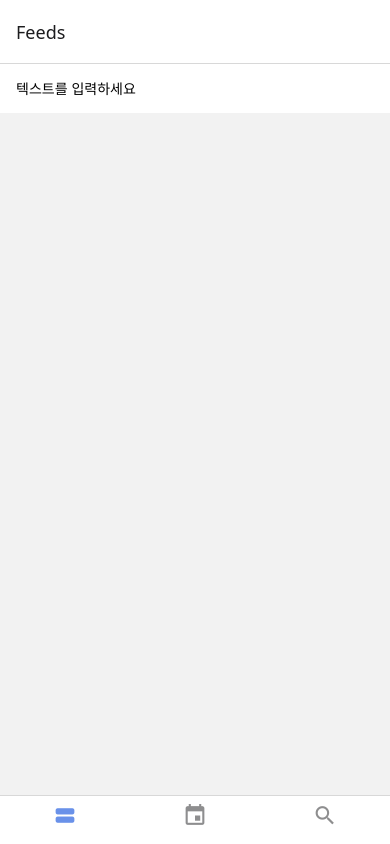
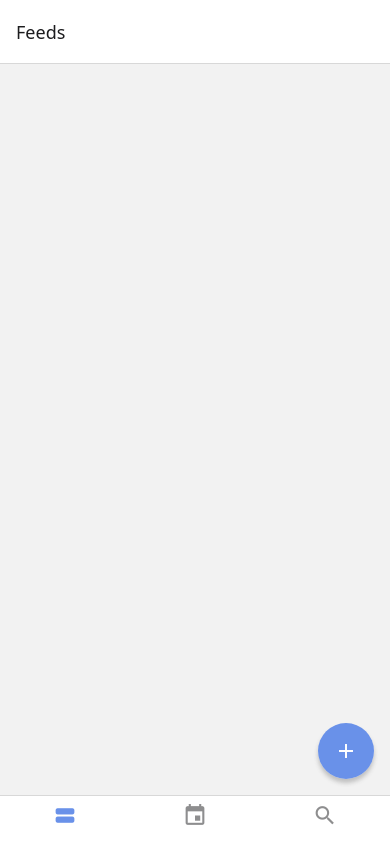
Before and after one commit to ziieun978/DayDayApp, a React Native app: screen /MainTab in a window 390 px wide. Built offline with nearby package versions, Linux system fonts and the light colour scheme.

Commit message:
writescreen 헤더 ui 준비, write button

```diff
--- /dev/null
+++ b/component/FloatingWriteBtn.js
@@ -0,0 +1,53 @@
+import { Platform, Pressable, StyleSheet, View } from 'react-native'
+import React from 'react'
+import Icon  from 'react-native-vector-icons/MaterialIcons';
+import { useNavigation } from '@react-navigation/native';
+
+function FloatingWriteBtn() {
+  const navigation = useNavigation();
+  const onPress = () => {
+    navigation.navigate('Write');
+  };
+
+
+  return (
+    <View style={styles.wrapper}>
+      <Pressable style={({pressed}) => [styles.button, Platform.OS === 'ios' && {opacity:pressed ? 0.6 : 1,},]} android_ripple={{color:'white'}} onPress={onPress}>
+        <Icon name='add' size={24} style={styles.icon} />
+      </Pressable>
+    </View>
+  );
+}
+
+const styles = StyleSheet.create({
+    wrapper: {
+        position: 'absolute',
+        bottom: 16,
+        right:16,
+        width:56,
+        height:56,
+        borderRadius:28,
+
+        //  ios-shadow
+        shadowColor:"#4d4d4d",
+        shadowOffset:{width:0, height:4},
+        shadowOpacity: 0.3,
+        shadowRadius: 4,
+
+        // android-shadow
+        elevation:5,
+        overflow:Platform.select({android:'hidden'}),
+    },
+    button: {
+        width: 56,
+        height: 56,
+        borderRadius: 28,
+        backgroundColor: '#6991e9ff',
+        justifyContent: 'center',
+        alignItems: 'center',
+    },
+    icon: {
+        color: 'white'
+    },
+})
+export default FloatingWriteBtn;
--- /dev/null
+++ b/component/TransparentCircleBtn.js
@@ -0,0 +1,45 @@
+import { Platform, Pressable, StyleSheet, View } from 'react-native'
+import React from 'react'
+import  Icon  from 'react-native-vector-icons/MaterialIcons'
+
+function TransparentCircleBtn({name, color, hasMarginRight, onPress}) {
+  return (
+    <View style={[styles.iconButtonWrapper, hasMarginRight && styles.rightMargin]}>
+        <Pressable
+            style={({pressed}) => [
+                styles.iconButton,
+                Platform.ox === 'ios' &&
+                    pressed && {
+                        backgroundColor: '#efefef',
+                    },
+            ]}
+            onPress={onPress}
+            android_ripple={{color: '#ededed'}}>
+                <Icon name={name} size={24} color={color} />
+            </Pressable>
+    </View>
+  )
+}
+
+
+const styles = StyleSheet.create({
+    iconButtonWrapper: {
+        width: 32,
+        height: 32,
+        borderRadius: 16,
+        overflow: 'hidden',
+    },
+    iconButton: {
+        alignItems: 'center',
+        justifyContent: 'center',
+        width: 32,
+        height: 32,
+        borderRadius: 16,
+    },
+
+    rightMargin: {
+        marginRight: 8,
+    }
+})
+
+export default TransparentCircleBtn
--- /dev/null
+++ b/component/WriteHeader.js
@@ -0,0 +1,45 @@
+import { StyleSheet, View } from 'react-native'
+import React from 'react'
+import { useNavigation } from '@react-navigation/native'
+import TransparentCircleBtn from './TransparentCircleBtn';
+
+function WriteHeader() {
+    const navigation = useNavigation();
+    const onGoBack = () => {
+        navigation.pop();
+    };
+  return (
+    <View style={styles.block}>
+        <View style={styles.iconButtonWraper}>
+            <TransparentCircleBtn
+                onPress={onGoBack}
+                name="arrow-back"
+                color="#424242" />
+        </View>
+        <View style={styles.buttons}>
+            <TransparentCircleBtn
+                name='delete-forever'
+                color="#ef5350"
+                hasMarginRight
+                />
+            <TransparentCircleBtn name='check' color='#009688' />
+        </View>
+    </View>
+  )
+}
+
+
+const styles = StyleSheet.create({
+    block: {
+        height: 48,
+        paddingHorizontal: 8,
+        flexDirection: 'row',
+        alignItems: 'center',
+        justifyContent: 'space-between',
+    },
+    buttons: {
+        flexDirection: 'row',
+        alignItems: 'center',
+    },
+})
+export default WriteHeader
--- a/screens/FeedScreens.js
+++ b/screens/FeedScreens.js
@@ -1,27 +1,20 @@
-import { StyleSheet, TextInput, View } from 'react-native'
-import React, { useContext } from 'react'
-import LogContext from '../contexts/LogContext'
+import React from 'react';
+import { StyleSheet, View } from 'react-native'
+import FloatingWriteBtn from '../component/FloatingWriteBtn';
 
 function FeedScreens() {
-  const {text, setText} = useContext(LogContext);
 
   return (
     <View style={styles.block}>
-      <TextInput
-        value={text}
-        onChangeText={setText}
-        placeholder='텍스트를 입력하세요'
-        style={styles.input}
-        />
+      <FloatingWriteBtn />
     </View>
   );
 }
 
 const styles = StyleSheet.create({
-  input: {
-    padding: 16,
-    backgroundColor: 'white',
-  },
+  block: {
+    flex: 1,
+  }
 });
 
 export default FeedScreens;
--- a/screens/RootStack.js
+++ b/screens/RootStack.js
@@ -10,7 +10,7 @@
   return (
     <Stack.Navigator>
         <Stack.Screen name='MainTab' component={MainTab} options={{headerShown:false}} />
-        <Stack.Screen name='Write' component={WriteScreen} />
+        <Stack.Screen name='Write' component={WriteScreen} options={{headerShown:false}}/>
     </Stack.Navigator>
   )
 }
--- a/screens/WriteScreen.js
+++ b/screens/WriteScreen.js
@@ -1,12 +1,21 @@
-import { StyleSheet, Text, View } from 'react-native'
+import { StyleSheet, View } from 'react-native'
 import React from 'react'
+import { SafeAreaView } from 'react-native-safe-area-context';
+import WriteHeader from '../component/WriteHeader';
 
-export default function WriteScreen() {
+function WriteScreen() {
   return (
-    <View style={styles.block} />
-  )
+    <SafeAreaView style={styles.block}>
+      <WriteHeader />
+    </SafeAreaView>
+  );
 }
 
 const styles = StyleSheet.create({
-  block: {},
+  block: {
+    flex: 1,
+    backgroundColor: 'white',
+  },
 })
+
+export default WriteScreen;
```
